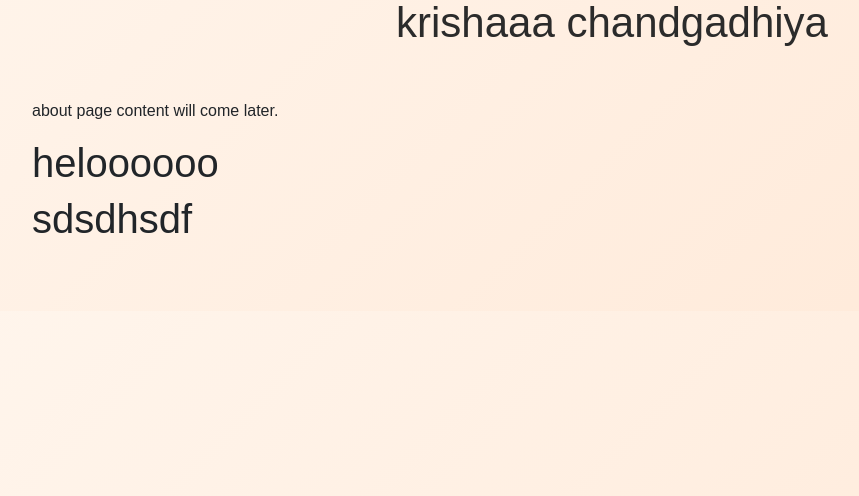
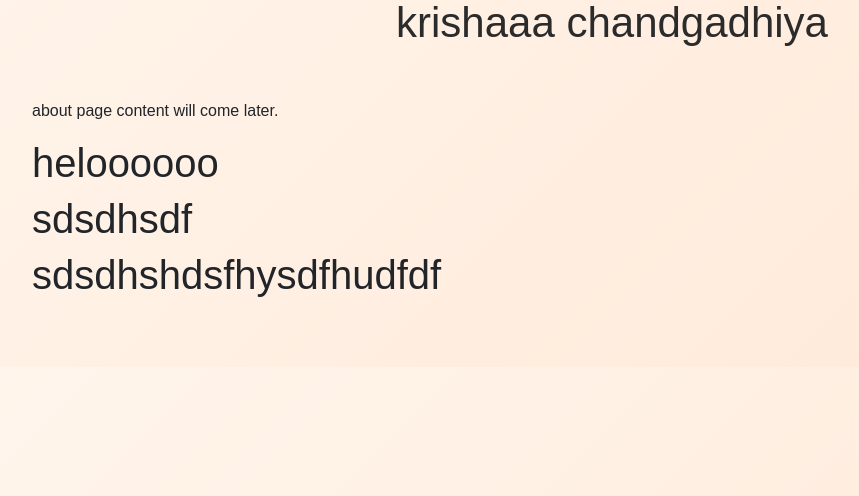
Before and after one commit to krinarank/leela_project_1, a Django app: page /about/ in a window 1280 px wide. Shown: the part 190-686 px from the top of the page, without its empty margins (28-887 px from the left). Run offline with Django 5.2, Linux system fonts and the light colour scheme.

Commit message:
krisha branch check

```diff
--- a/restaurant/templates/menu/about.html
+++ b/restaurant/templates/menu/about.html
@@ -5,4 +5,5 @@
 <p>about page content will come later.</p>
 <h1>heloooooo</h1>
 <h1>sdsdhsdf</h1>
+<h1>sdsdhshdsfhysdfhudfdf</h1>
 {% endblock %}
```
